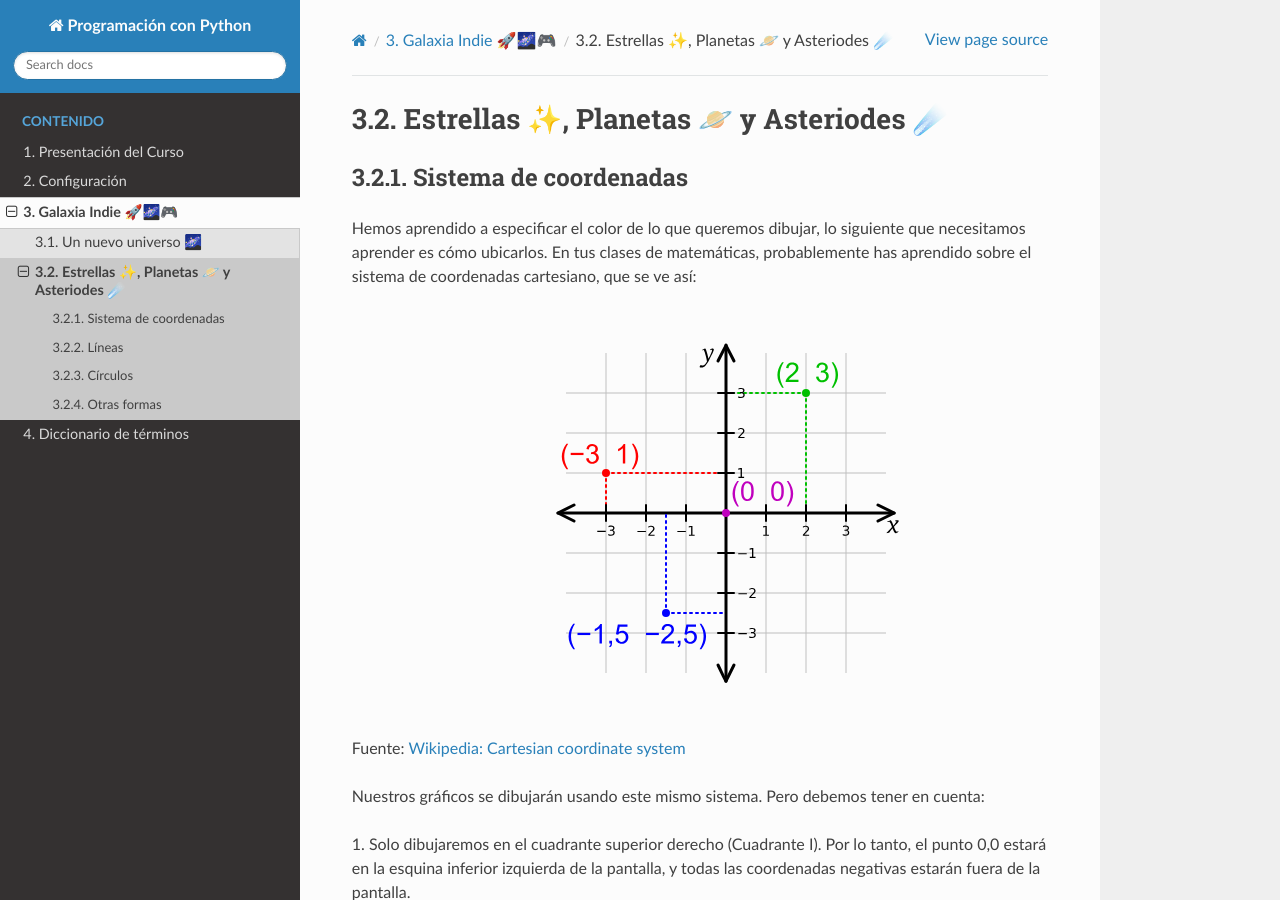
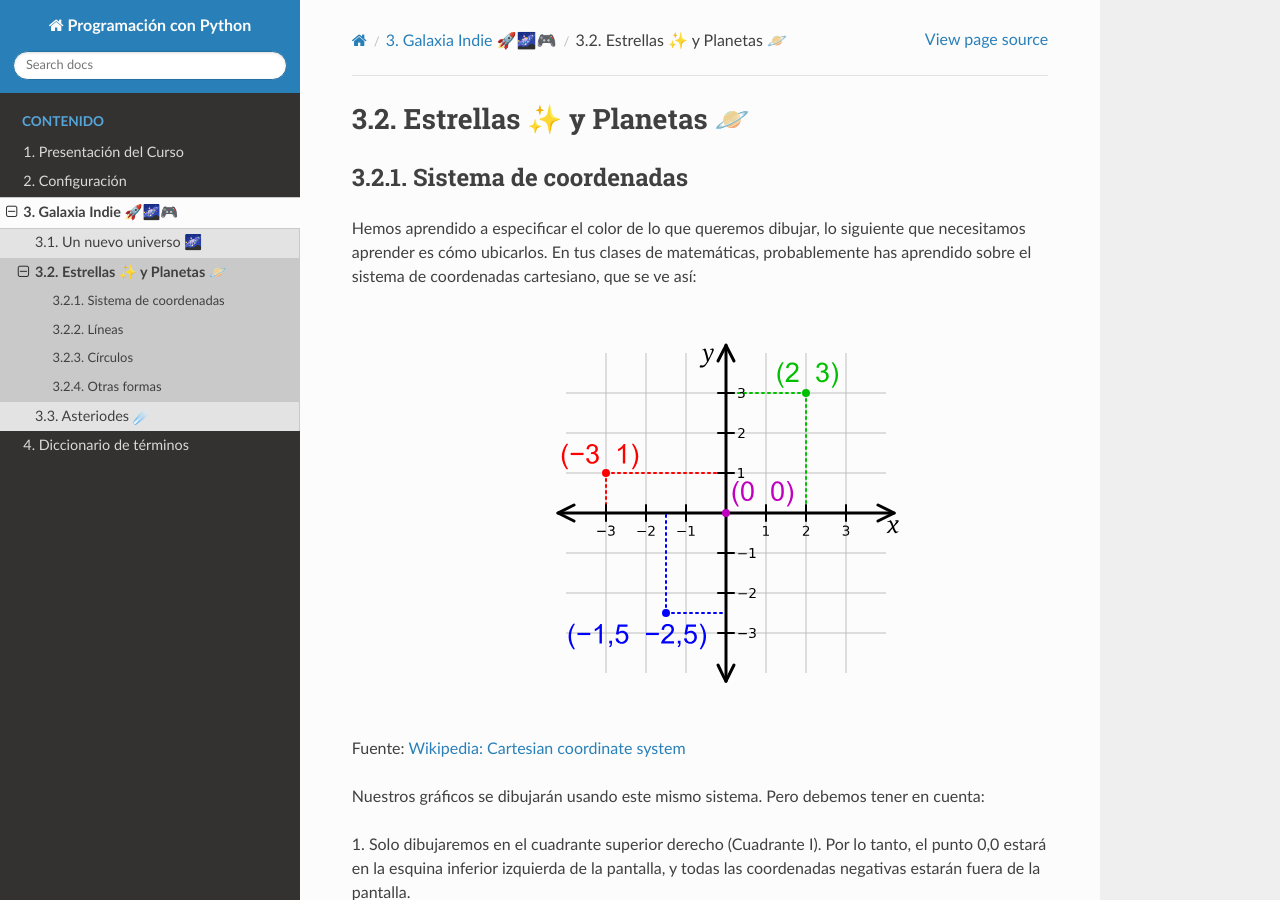
Before and after one commit to aavendan/programacion-python, a Sphinx documentation site: the page built from docs/source/sesiones/sesion02.rst, in a window 1280 px wide and 900 px high. Built offline with Sphinx 7.4.7 and the Read the Docs theme 3.1.0, drawn with Linux system fonts in a browser that asks for light colours.

Commit message:
asteroides en sesion03

```diff
--- a/docs/source/sesiones/sesion02.rst
+++ b/docs/source/sesiones/sesion02.rst
@@ -1,4 +1,4 @@
-Estrellas ✨, Planetas 🪐 y Asteriodes ☄️
+Estrellas ✨ y Planetas 🪐
 ===================================
 
 Sistema de coordenadas
--- /dev/null
+++ b/docs/source/sesiones/sesion03.rst
@@ -0,0 +1,2 @@
+Asteriodes ☄️
+===================================
```
